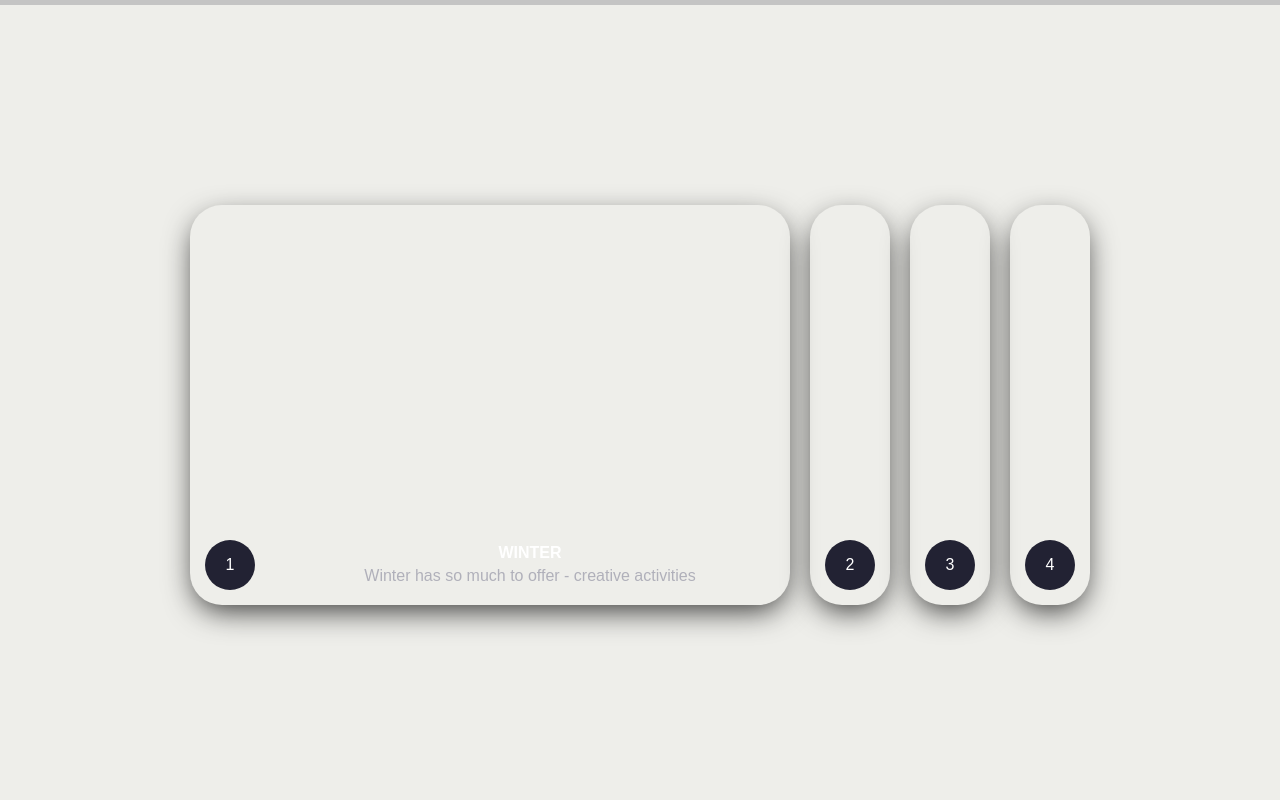
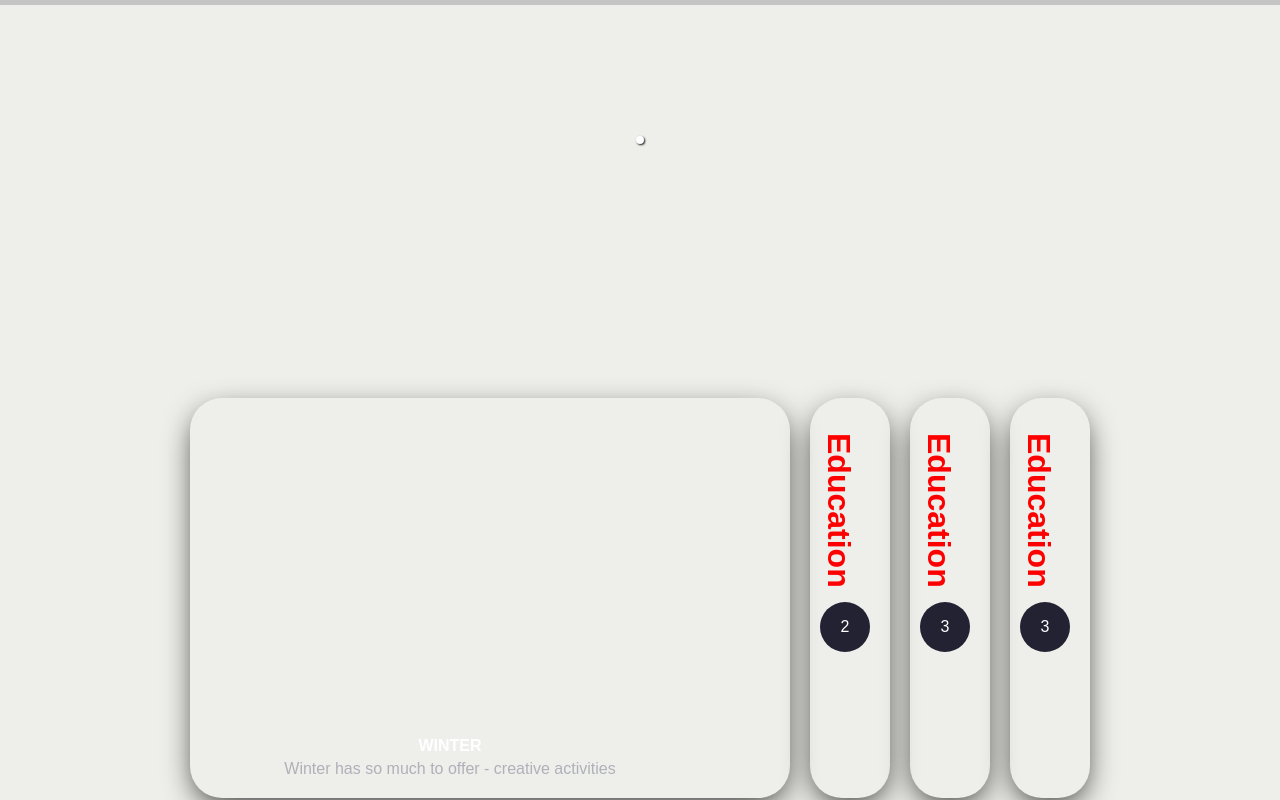
Before and after one commit to ProjectASWA/ProjectASWA, a React (Create React App) app: page / in a window 1280 px wide. Shown: the part 4460-5260 px from the top of the page. Built offline with nearby package versions, Linux system fonts and the light colour scheme.

Commit message:
Testimonials Carosuel

```diff
--- a/src/components/CardsAnimation/index.css
+++ b/src/components/CardsAnimation/index.css
@@ -44,7 +44,7 @@ body {
     flex-wrap: nowrap;
 }
 
-.card > .row > .icon {
+.icon {
     background: #223;
     color: white;
     border-radius: 50%;
@@ -54,6 +54,44 @@ body {
     justify-content: center;
     align-items: center;
     margin: 15px;
+    padding: 5px;
+}
+
+.vertical-text {
+    writing-mode: vertical-rl; /* For modern browsers */
+    /* /* transform: rotate(180deg); */
+    transform: rotate(360deg);
+    color: red;
+    margin-bottom: 15px;
+    flex-grow: 1;
+    align-self: center;
+  }
+
+  .verticalTextContainer{
+    align-self: center;
+    align-items: center;
+    margin-bottom: 10px;
+  }
+
+.backgroundStylingIcon{
+    background: #223;
+    color: white;
+    border-radius: 50%;
+    width: 50px;
+    height: 50px;
+    display: flex;
+    flex-direction: column;
+    justify-content: center;
+    align-items: center;
+}
+
+.iconContainer{
+    display: flex;
+    flex-direction: column;
+    justify-content: flex-end;
+    margin-left: 10px;
+    margin-bottom: 15px;
+    height: 350px;
 }
 
 .card > .row > .description {
@@ -69,6 +107,13 @@ body {
     transition: all .3s ease;
 }
 
+.displayNoneContainer{
+    display: none;
+}
+
+.showContainer{
+    display: block;
+}
 .description p {
     color: #b0b0ba;
     padding-top: 5px;
--- a/src/components/CardsAnimation/index.js
+++ b/src/components/CardsAnimation/index.js
@@ -2,14 +2,39 @@ import React, { Component } from 'react';
 import './index.css';
 
 class AnimatedFlexCards extends Component {
+    state = {
+        firstCard: true,
+        secondCard: false,
+        thirdCard: false,
+        fourthCard: false
+    }
+
+
+    onClickConsole = (cardName) => {
+        this.setState(prevState => ({
+            [cardName]: !prevState[cardName]
+        }));
+    }
+
+
+
   render() {
+    const {firstCard, secondCard, thirdCard, fourthCard} = this.state
+    console.log(firstCard, secondCard, thirdCard, fourthCard)
     return (
       <div className="wrapper">
         <div className="container">
           <input type="radio" name="slide" id="c1" defaultChecked />
           <label htmlFor="c1" className="card">
-            <div className="row">
-              <div className="icon">1</div>
+            <div className="row" onClick={() => this.onClickConsole('firstCard')}>
+              <div className={firstCard ? 'displayNoneContainer' : 'iconContainer showContainer'}>
+              <div className='verticalTextContainer'>
+                    <h1 className='vertical-text'>Education</h1>
+                </div>
+                <div class = "backgroundStylingIcon">
+                    1
+                </div>
+              </div>
               <div className="description">
                 <h4>Winter</h4>
                 <p>Winter has so much to offer - creative activities</p>
@@ -19,34 +44,44 @@ class AnimatedFlexCards extends Component {
 
           <input type="radio" name="slide" id="c2" />
           <label htmlFor="c2" className="card">
-            <div className="row">
-              <div className="icon">2</div>
-              <div className="description">
-                <h4>Digital Technology</h4>
-                <p>Gets better every day - stay tuned</p>
-              </div>
+            <div className="row" onClick={() => this.onClickConsole('secondCard')}>
+                <div className={secondCard ? 'displayNoneContainer' : 'iconContainer showContainer'}>
+                <div className = "verticalTextContainer">
+                        <h1 className='vertical-text'>Education</h1>
+                    </div>
+                    <div class = "backgroundStylingIcon">
+                        2
+                    </div>
+                </div>
             </div>
           </label>
 
           <input type="radio" name="slide" id="c3" />
           <label htmlFor="c3" className="card">
-            <div className="row">
-              <div className="icon">3</div>
-              <div className="description">
-                <h4>Globalization</h4>
-                <p>Help people all over the world</p>
-              </div>
+          <div className="row" onClick={() => this.onClickConsole('thirdCard')}>
+                <div className={thirdCard ? 'displayNoneContainer' : 'iconContainer showContainer'}>
+                <div className = "verticalTextContainer">
+                        <h1 className='vertical-text'>Education</h1>
+                    </div>
+                    <div class = "backgroundStylingIcon">
+                        3
+                    </div>
+                </div>
             </div>
+
           </label>
 
           <input type="radio" name="slide" id="c4" />
           <label htmlFor="c4" className="card">
-            <div className="row">
-              <div className="icon">4</div>
-              <div className="description">
-                <h4>New technologies</h4>
-                <p>Space engineering becomes more and more advanced</p>
-              </div>
+          <div className="row" onClick={() => this.onClickConsole('fourthCard')}>
+                <div className={fourthCard ? 'displayNoneContainer' : 'iconContainer showContainer'}>
+                <div className = "verticalTextContainer">
+                        <h1 className='vertical-text'>Education</h1>
+                    </div>
+                    <div class = "backgroundStylingIcon">
+                        3
+                    </div>
+                </div>
             </div>
           </label>
         </div>
--- a/src/components/Home/index.js
+++ b/src/components/Home/index.js
@@ -13,6 +13,8 @@ import AboutUsHomeSection from '../AboutUsHome'
 
 import AnimatedFlexCards from '../CardsAnimation'
 
+import MobileTestimonials from '../MobileTestimonials'
+
 const Home = () => {
   return (
     <>
@@ -23,6 +25,7 @@ const Home = () => {
       <OurProjects />
       <CSRPartners />
       <Testimonials />
+      <MobileTestimonials/>
       <AnimatedFlexCards/>
       <Footer />
     </>
--- /dev/null
+++ b/src/components/MobileTestimonials/index.css
@@ -0,0 +1,13 @@
+.carouselImageStyling{
+
+}
+
+.customCarousel{
+
+}
+
+
+.TestimonialsCard-image-mobile {
+    width: 100px;
+    height: 152.61px;
+  }
--- /dev/null
+++ b/src/components/MobileTestimonials/index.js
@@ -0,0 +1,44 @@
+import React from 'react';
+import { Carousel } from 'react-responsive-carousel';
+import TestimonialsCard from '../TestimonialsCard';
+import 'react-responsive-carousel/lib/styles/carousel.min.css';
+import "./index.css"
+import '../TestimonialsCard/index.css'
+
+
+const MobileTestimonials = () => {
+  return (
+    <Carousel
+    autoPlay interval={2000} infiniteLoop dynamicHeight showStatus = {false}>
+      <div className='customCarousel'>
+            <div className = "TestimonialsCard-container">
+                    <img
+                src={"/Images/TanikellaBharani.png"}
+                alt="image"
+                className="TestimonialsCard-image-mobile"
+                />
+                <h1>Hello</h1>
+            </div>
+      </div>
+      {/* <div className='customCarousel'>
+      <h1>Image 2</h1>
+      </div>
+      <div className='customCarousel'>
+      <h1>Image 3</h1>
+      </div>
+      <div className='customCarousel'>
+      <h1>Image 4</h1>
+      </div>
+      <div className='customCarousel'>
+      <h1>Image 5</h1>
+      </div> */}
+      {/* Add more carousel items as needed */}
+    </Carousel>
+
+
+
+
+  );
+};
+
+export default MobileTestimonials
```
